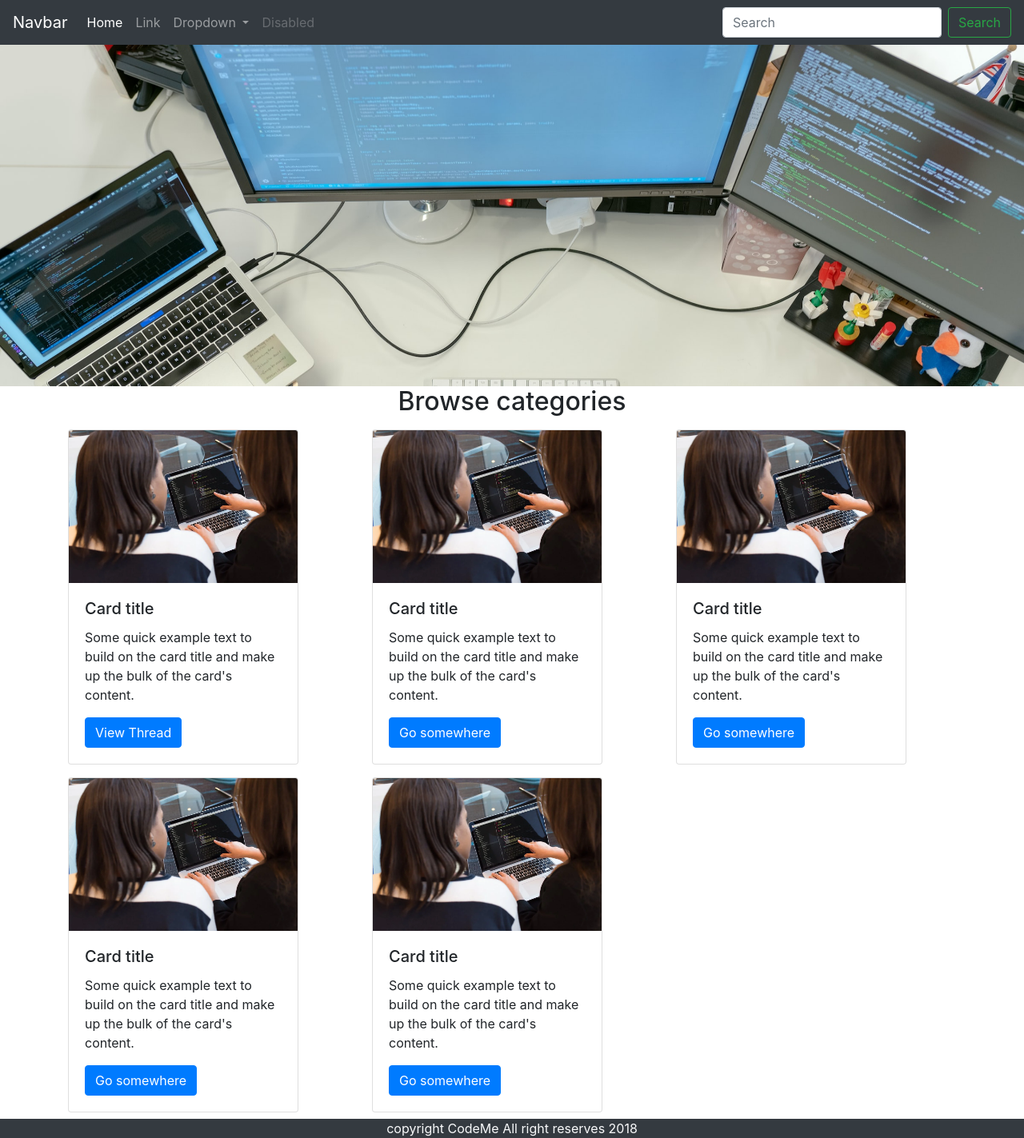
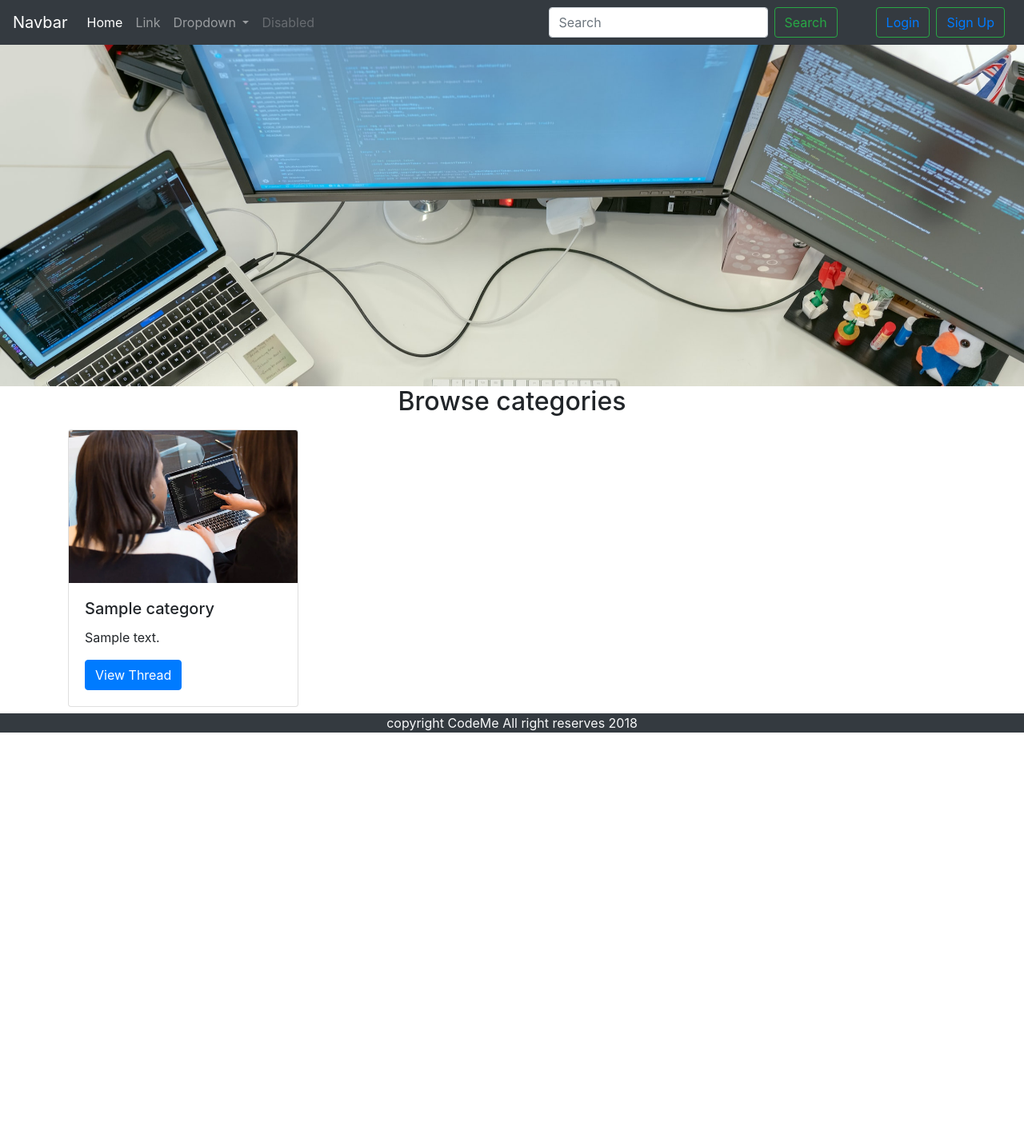
Before and after one commit to shivamsingh12-cyber/practice-website, a PHP site: page /forum/index.php in a window 1280 px wide. Shown: the whole page at 80% size. After the commit the page ends 916 px from the top, so only its background shows below. Run offline with PHP 8.4, Linux system fonts and the light colour scheme; tables that the repository leaves empty or names only in its code hold one stand-in row (values such as "Sample post").

Commit message:
added login and signup in 'forum' folder and improved the index page

```diff
--- a/forum/headers/nav.php
+++ b/forum/headers/nav.php
@@ -33,6 +33,9 @@ echo "
     <input class='form-control mr-sm-2' type='search' placeholder='Search' aria-label='Search'>
     <button class='btn btn-outline-success my-2 my-sm-0' type='submit'>Search</button>
   </form>
+  <button class='btn btn-outline-success my-2 my-sm-0 ml-5' ><a href='login.php'>Login</a></button>
+  <button class='btn btn-outline-success my-2 my-sm-0 mx-2' ><a href='signup.php'>Sign Up</a></button>
+
 </div>
 </nav>";
 ?>
--- a/forum/index.php
+++ b/forum/index.php
@@ -34,62 +34,26 @@
   <div class="container">
     <h2 class="text-center">Browse categories</h2>
     <div class="row">
-      <!-- Use for loop -->
-      <div class="col-md-4 my-2">
-        <div class="card" style="width: 18rem;">
-          <img src="img/slide-1.jpeg" class="card-img-top" alt="...">
-          <div class="card-body">
-            <h5 class="card-title">Card title</h5>
-            <p class="card-text">Some quick example text to build on the card title and make up the bulk of the card's
-              content.</p>
-            <a href="#" class="btn btn-primary">View Thread</a>
+      <?php
+      $sql="SELECT * FROM categories";
+      $result=mysqli_query($conn, $sql);
+      while ($row=mysqli_fetch_assoc($result)) {
+        $category_name=$row['category_name'];
+        $category_desc=$row['category_description'];
+        echo " <div class='col-md-4 my-2'>
+        <div class='card' style='width: 18rem;'>
+          <img src='img/slide-1.jpeg' class='card-img-top'>
+          <div class='card-body'>
+            <h5 class='card-title'>".$category_name."</h5>
+            <p class='card-text'>".$category_desc."</p>
+            <a href='#' class='btn btn-primary'>View Thread</a>
           </div>
         </div>
-      </div>
-      <div class="col-md-4 my-2">
-        <div class="card" style="width: 18rem;">
-          <img src="img/slide-1.jpeg" class="card-img-top" alt="...">
-          <div class="card-body">
-            <h5 class="card-title">Card title</h5>
-            <p class="card-text">Some quick example text to build on the card title and make up the bulk of the card's
-              content.</p>
-            <a href="#" class="btn btn-primary">Go somewhere</a>
-          </div>
-        </div>
-      </div>
-      <div class="col-md-4 my-2">
-        <div class="card" style="width: 18rem;">
-          <img src="img/slide-1.jpeg" class="card-img-top" alt="...">
-          <div class="card-body">
-            <h5 class="card-title">Card title</h5>
-            <p class="card-text">Some quick example text to build on the card title and make up the bulk of the card's
-              content.</p>
-            <a href="#" class="btn btn-primary">Go somewhere</a>
-          </div>
-        </div>
-      </div>
-      <div class="col-md-4 my-2">
-        <div class="card" style="width: 18rem;">
-          <img src="img/slide-1.jpeg" class="card-img-top" alt="...">
-          <div class="card-body">
-            <h5 class="card-title">Card title</h5>
-            <p class="card-text">Some quick example text to build on the card title and make up the bulk of the card's
-              content.</p>
-            <a href="#" class="btn btn-primary">Go somewhere</a>
-          </div>
-        </div>
-      </div>
-      <div class="col-md-4 my-2">
-        <div class="card" style="width: 18rem;">
-          <img src="img/slide-1.jpeg" class="card-img-top" alt="...">
-          <div class="card-body">
-            <h5 class="card-title">Card title</h5>
-            <p class="card-text">Some quick example text to build on the card title and make up the bulk of the card's
-              content.</p>
-            <a href="#" class="btn btn-primary">Go somewhere</a>
-          </div>
-        </div>
-      </div>
+      </div>";
+      }
+      ?>
+      <!-- Use for loop -->
+
     </div>
   </div>
   <?php
```
Also changed, not shown: forum/login.php (added, +36 -0 lines), forum/signup.php (added, +41 -0 lines).
